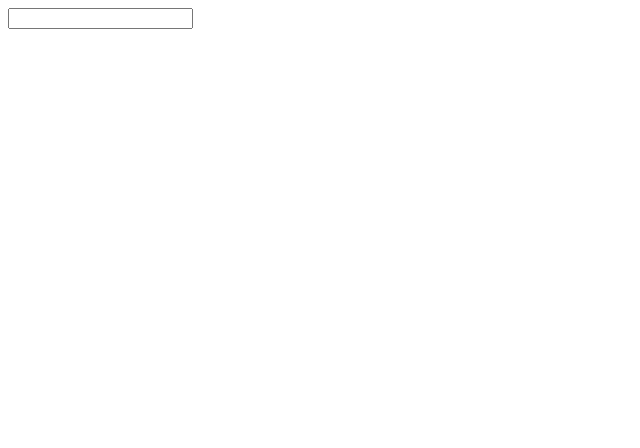
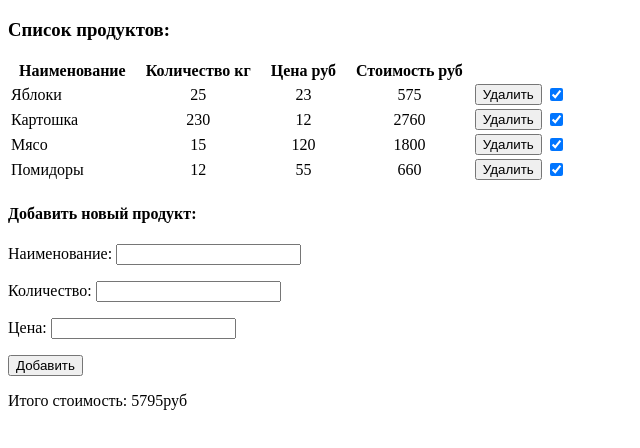
Before and after one commit to Dimon09031979/warehouse, a React (Create React App) app: page / in a window 1280 px wide. Shown: the top 448 px of the page, without its empty margins (0-640 px from the left). Built offline with nearby package versions, Linux system fonts and the light colour scheme.

Commit message:
Устойчивая версия

```diff
--- /dev/null
+++ b/src/AppNew.tsx
@@ -0,0 +1,28 @@
+import {observer} from 'mobx-react-lite';
+import Products from './State';
+import Product from './Components/Product';
+import NewProduct from './Components/NewProduct';
+import InTotal from './Components/InTotal';
+
+
+const App = observer(() => {
+	const rows = Products.map(
+			(product, i) => <Product index ={i} />
+	);
+	return <div>
+            <h3>Список продуктов:</h3>
+			<table>
+				<tr>
+					<th>&#160; Наименование &#160;</th>
+					<th>&#160; Количество кг &#160;</th>
+					<th>&#160; Цена руб &#160;</th>
+					<th>&#160; Стоимость руб &#160;</th>
+				</tr>
+				{rows}
+			</table>
+			<NewProduct />
+			<InTotal />
+        </div>;
+});
+
+export default App;
--- /dev/null
+++ b/src/Components/EnterValue.tsx
@@ -0,0 +1,23 @@
+import {useState, useEffect} from 'react';
+
+type Props = {
+	name: string,
+	changeValue: (value: string | number) => void,
+	reset: boolean
+}
+
+const EnterValue: React.FunctionComponent<Props> = (props) => {
+	const [value, setValue] = useState('');
+	useEffect(() => {setValue('')}, [props.reset]);
+	return <p>
+		{props.name} <input
+							value={value}
+							onChange={(e) => {
+								setValue(e.target.value);
+								props.changeValue(e.target.value);
+							}}
+ 						/>
+	</p>
+}
+
+export default EnterValue;
--- /dev/null
+++ b/src/Components/InTotal.tsx
@@ -0,0 +1,18 @@
+import {observer} from 'mobx-react-lite';
+import Products from '../State';
+
+const InTotal: React.FunctionComponent = observer(() => {
+	let sum: number = 0;
+	Products.forEach(
+		(product) => {
+			if (product.check) {
+				sum += Number(product.sum);
+			}
+		}
+	);
+	return <p>
+		Итого cтоимость: {sum}руб
+	</p>
+});
+
+export default InTotal;
--- /dev/null
+++ b/src/Components/NewProduct.tsx
@@ -0,0 +1,51 @@
+import {useState} from 'react';
+import {observer} from 'mobx-react-lite';
+import Products from '../State';
+import EnterValue from './EnterValue';
+
+const NewProduct: React.FunctionComponent = observer(() => {
+	const [reset, setReset] = useState(true);
+
+	let name: string = 'None';
+	let number: number = 0;
+	let price: number = 0;
+
+	const addProduct  = () => {
+		Products.push({
+			name: name,
+			price: price,
+			number: number,
+			sum: price * number,
+			check: true
+		});
+	};
+
+	return <div>
+			<h4>Добавить новый продукт:</h4>
+			<EnterValue
+						name={'Наименование:'}
+						changeValue={(value) => name = String(value)}
+						reset={reset}
+			/>
+			<EnterValue
+						name={'Количество:'}
+						changeValue={(value) => number = Number(value)}
+						reset={reset}
+			/>
+			<EnterValue
+						name={'Цена:'}
+						changeValue={(value) =>price = Number(value)}
+						reset={reset}
+			/>
+			<button onClick={() => {
+									addProduct();
+									setReset(!reset);
+									}
+							}
+			>
+				Добавить
+			</button>
+		</div>
+});
+
+export default NewProduct;
--- /dev/null
+++ b/src/Components/Product.tsx
@@ -0,0 +1,27 @@
+import {ReactNode} from 'react';
+import {observer} from 'mobx-react-lite';
+import Products from '../State';
+
+const Product: React.FunctionComponent<{index: number}> = observer((props) => {
+	const i = props.index;
+
+	const buttonDel: ReactNode = <button onClick={() => Products.splice(i, 1)} >
+						Удалить
+					 </button>;
+	const checkbox: ReactNode = <input
+						type='checkbox'
+						checked={Products[i].check}
+						onChange={() => Products[i].check = !Products[i].check}
+   	/>;
+
+	return <tr>
+		<td>{Products[i].name}</td>
+		<td style={{textAlign: 'center'}}>{Products[i].number}</td>
+		<td style={{textAlign: 'center'}}>{Products[i].price}</td>
+		<td style={{textAlign: 'center'}}>{Products[i].sum}</td>
+		<td>{buttonDel}</td>
+		<td>{checkbox}</td>
+	</tr>
+});
+
+export default Product;
--- /dev/null
+++ b/src/State.tsx
@@ -0,0 +1,17 @@
+import {observable} from 'mobx';
+import type {ProductType} from './types';
+
+const Products: ProductType[] = observable([
+	{name: 'Яблоки', price: 23, number: 25,},
+	{name: 'Картошка', price: 12, number: 230,},
+	{name: 'Мясо', price: 120, number: 15,},
+	{name: 'Помидоры', price: 55, number: 12,},
+]);
+
+Products.forEach(
+	(product) => {
+		product.sum = product.price * product.number;
+		product.check = true
+})
+
+export default Products;
--- a/src/index.tsx
+++ b/src/index.tsx
@@ -1,7 +1,7 @@
 import React from 'react';
 import ReactDOM from 'react-dom/client';
 //import './index.css';
-import App from './AppExemple';
+import App from './AppNew';
 import reportWebVitals from './reportWebVitals';
 
 const root = ReactDOM.createRoot(
--- /dev/null
+++ b/src/types.tsx
@@ -0,0 +1,9 @@
+type ProductType = {
+	name: string,
+	price: number,
+	number: number,
+	sum?: number,
+	check?: boolean
+};
+
+export type {ProductType};
```
